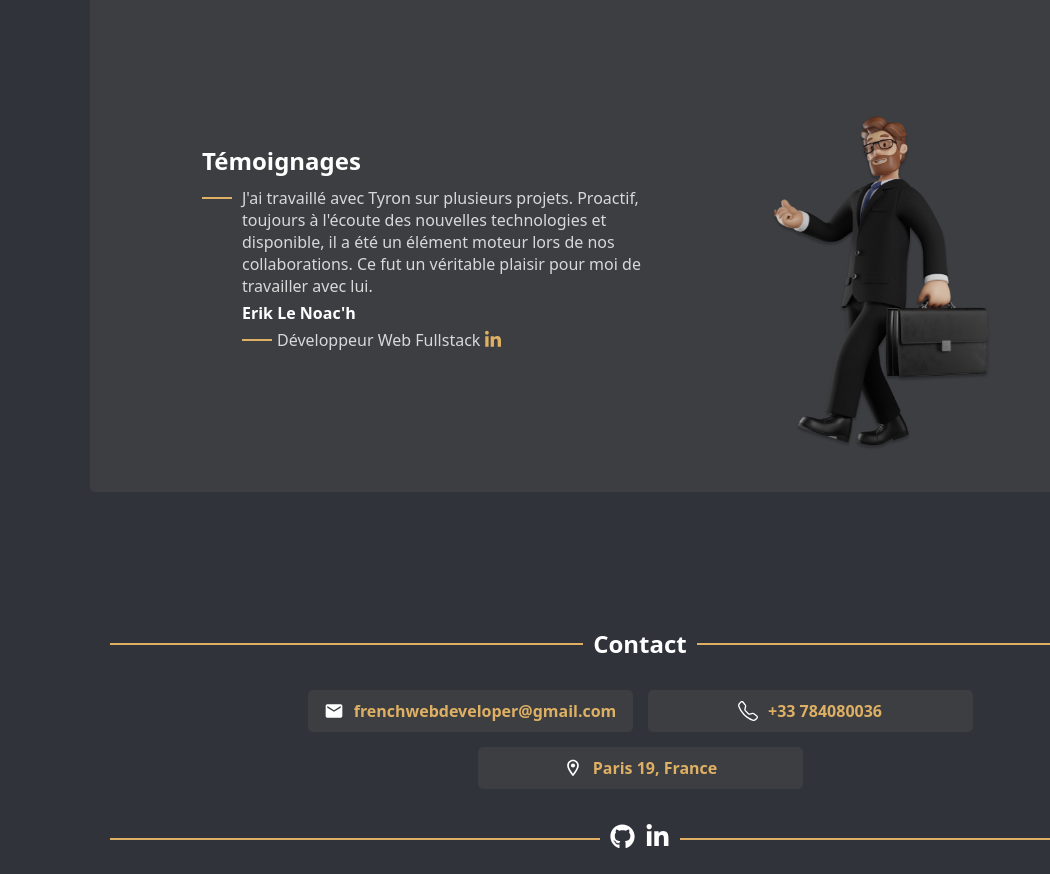
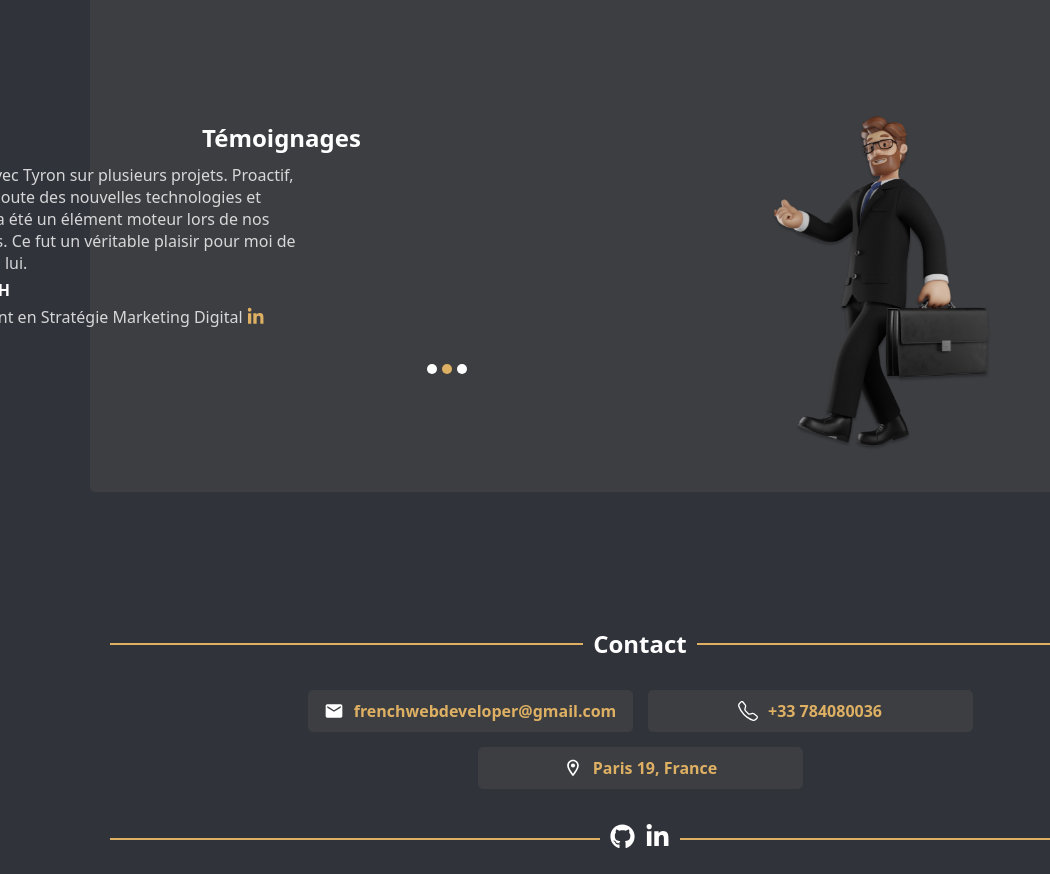
Before and after one commit to Tyronwilliam/PortfolioV4, a React (Vite) app: page / in a window 1280 px wide. Shown: the part 2960-3834 px from the top of the page, without its empty margins (0-1050 px from the left). Built offline with nearby package versions, Linux system fonts and the light colour scheme.

Commit message:
Add bullets to auto carousel testimonial

```diff
--- a/src/Section/Portfolio/_testimonial.scss
+++ b/src/Section/Portfolio/_testimonial.scss
@@ -8,6 +8,7 @@
       gap: 10px;
       .container__content-testimonial {
         @include FlexRowBase;
+        height: 190px;
         gap: 10px;
       }
     }
@@ -51,3 +52,22 @@
   margin-top: 10px;
   background-color: $SECOND_COLOR;
 }
+.container__bullets {
+  @include FlexRowBase;
+  gap: 5px;
+  width: 50%;
+  margin: 0 auto;
+  align-items: center;
+  justify-content: center;
+  .bullets {
+    width: 10px;
+    height: 10px;
+    border-radius: 50%;
+  }
+  .background__yellow {
+    background-color: $SECOND_COLOR;
+  }
+  .background__white {
+    background-color: white;
+  }
+}
--- a/src/Section/Portfolio/components/Testimonial.tsx
+++ b/src/Section/Portfolio/components/Testimonial.tsx
@@ -1,6 +1,7 @@
 import PRO from "../../../assets/pro.png";
 import { FaLinkedinIn } from "react-icons/fa";
 import { Slide } from "react-awesome-reveal";
+import React from "react";
 
 interface Temoignage {
   fullName: string;
@@ -16,15 +17,43 @@ const temoignage: Temoignage[] = [
     role: "Développeur Web Fullstack",
     linkedinUrl: "https://www.linkedin.com/in/erik-le-noac-h-91a82b101/",
   },
+  {
+    fullName: "Samba M'BOH",
+    testimony:
+      "J'ai travaillé avec Tyron sur plusieurs projets. Proactif, toujours à l'écoute des nouvelles technologies et disponible, il a été un élément moteur lors de nos collaborations. Ce fut un véritable plaisir pour moi de travailler avec lui.",
+    role: "Consultant en Stratégie Marketing Digital",
+    linkedinUrl: "https://www.linkedin.com/in/samba-mboh/",
+  },
+  {
+    fullName: "Milca Del Zotto",
+    testimony:
+      "Tyron a crée notre site internet avec beaucoup de professionnalisme et de créativité, toujours disponible pour répondre à nos questions et à nos exigences, nous avons pu être en contact permanent pour avancer sur le travail. Il a su parfaitement comprendre notre demande, et a totalement répondu à nos attentes.",
+    role: "Gérante de Bar",
+    linkedinUrl: "",
+  },
 ];
 const Testimonial = () => {
+  const [currentIndex, setCurrentIndex] = React.useState(0);
+
+  React.useEffect(() => {
+    const intervalId = setInterval(() => {
+      // Passer au témoignage suivant après 150ms
+      setCurrentIndex((prevIndex) => (prevIndex + 1) % temoignage.length);
+    }, 6000);
+
+    // Nettoyer l'intervalle lorsque le composant est démonté
+    return () => clearInterval(intervalId);
+  }, []); // Le tableau de dépendances est vide, ce qui signifie que cela ne dépend d'aucune variable, il s'exécute donc une seule fois après le montage du composant.
+
   return (
     <section className="section light__background">
       <div className="left_right-box">
         <div>
           <h2>Témoignages</h2>
-          {temoignage?.map((item) => (
-            <Slide>
+          {temoignage?.map(
+            (item, index) =>
+              index === currentIndex && (
+                <Slide key={index}>
                   <ContentTestimonial
                     fullName={item.fullName}
                     testimony={item.testimony}
@@ -32,7 +61,9 @@ const Testimonial = () => {
                     linkedinUrl={item.linkedinUrl}
                   />
                 </Slide>
-          ))}
+              )
+          )}
+          <Bullets currentIndex={currentIndex} />
         </div>
         <div className="container_cartoon">
           <img src={PRO} alt="Cartoon character" />
@@ -59,7 +90,7 @@ const ContentTestimonial = ({
         <div>
           <div className="yellow_band"></div>
           <p>{role}</p>
-          {linkedinUrl && (
+          {linkedinUrl !== "" && (
             <a href={linkedinUrl}>
               <FaLinkedinIn />
             </a>
@@ -69,3 +100,21 @@ const ContentTestimonial = ({
     </div>
   );
 };
+
+const Bullets = ({ currentIndex }: { currentIndex: number }) => {
+  return (
+    <div className={`container__bullets `}>
+      {temoignage?.map((item, index) => {
+        return (
+          <div
+            className={`bullets ${
+              index === currentIndex
+                ? "background__yellow"
+                : "background__white"
+            }`}
+          ></div>
+        );
+      })}{" "}
+    </div>
+  );
+};
```
Lines whose indentation alone changed are shown as unchanged.
